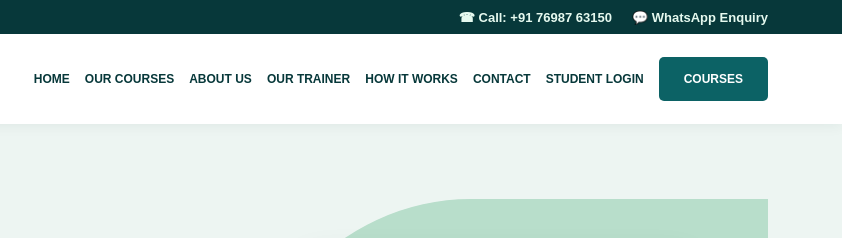
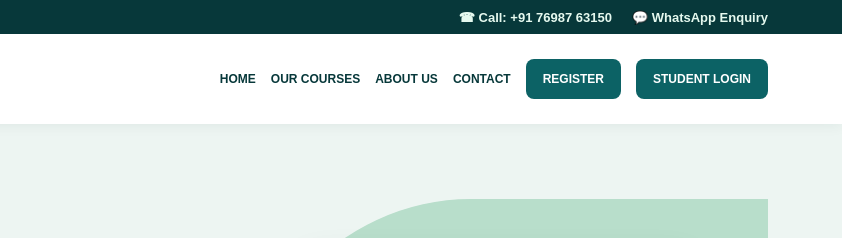
Before and after one commit to 7staraccountingacademy/7star-academy-website, a plain HTML site: page index.html in a window 1280 px wide. Shown: the top 238 px of the page, 438-1280 px from the left. Drawn offline with Linux system fonts and the light colour scheme.

Commit message:
Add files via upload

```diff
--- a/index.html
+++ b/index.html
@@ -434,6 +434,36 @@ body {
 .why-card .why-symbol {font-size:27px}
 @media(max-width:850px){.program-cards {grid-template-columns:1fr;max-width:620px;margin:auto}.why-grid {grid-template-columns:repeat(2,1fr)}}
 @media(max-width:550px){.program-section,.why-choose {padding:52px 0}.hero .academy-hero-title {font-size:clamp(33px,9vw,43px)}.why-grid {grid-template-columns:1fr}.program-card {padding:24px}.academy-hero-actions .btn {padding:14px 17px}}
+
+/* Final navigation: matching Register & Student Login actions */
+header .menu a.nav-action {
+  display:inline-flex;
+  align-items:center;
+  justify-content:center;
+  padding:13px 17px;
+  border-radius:8px;
+  background:#0c6265;
+  color:#fff;
+  font-weight:700;
+  font-size:12px;
+  white-space:nowrap;
+  transition:background .2s ease;
+}
+header .menu a.nav-action:hover,header .menu a.nav-action:focus-visible {background:#07494b;color:#fff}
+header .menu {gap:15px}
+/* Founder and Academy Vision now live within About Us */
+#about .trainer-section {margin-top:55px;border-top:1px solid #cfe4d9;background:transparent;padding:65px 0 0}
+@media (max-width:1050px) {
+  header .menu {display:none}
+  header .mobile-nav {display:block;margin-left:auto}
+  header .mobile-nav-panel {min-width:min(260px,calc(100vw - 36px))}
+  header .mobile-nav-panel .nav-action {
+    background:#0c6265;color:#fff;text-align:center;
+    margin-top:7px;padding:13px 15px;border-radius:8px;
+  }
+  header .mobile-nav-panel .nav-action:hover {background:#07494b}
+}
+@media(max-width:550px){#about .trainer-section {padding-top:45px;margin-top:35px}}
 </style>
 </head>
 <body>
@@ -455,11 +485,9 @@ body {
    <a href="#home">HOME</a>
    <a href="#programs">OUR COURSES</a>
    <a href="#about">ABOUT US</a>
-   <a href="#trainer">OUR TRAINER</a>
-   <a href="#how">HOW IT WORKS</a>
    <a href="#contact">CONTACT</a>
-   <a href="login.html">STUDENT LOGIN</a>
-   <a href="#programs" class="btn">COURSES</a>
+   <a href="register.html" class="btn nav-action">REGISTER</a>
+   <a href="login.html" class="btn nav-action">STUDENT LOGIN</a>
   </nav>
   <details class="mobile-nav" id="mobileNav">
    <summary>☰ MENU</summary>
@@ -467,10 +495,9 @@ body {
     <a href="#home">HOME</a>
     <a href="#programs">OUR COURSES</a>
     <a href="#about">ABOUT US</a>
-    <a href="#trainer">OUR TRAINER</a>
-    <a href="#how">HOW IT WORKS</a>
     <a href="#contact">CONTACT</a>
-    <a href="login.html">STUDENT LOGIN</a>
+    <a href="register.html" class="nav-action">REGISTER</a>
+    <a href="login.html" class="nav-action">STUDENT LOGIN</a>
    </nav>
   </details>
  </div>
@@ -705,11 +732,9 @@ body {
      <a class="btn" href="#contact">Contact Our Academy</a>
     </div>
    </div>
-  </section>
-
 
 <!-- PROFESSIONAL TRAINER & ACADEMY LEADERSHIP -->
-<section class="trainer-section" id="trainer" aria-labelledby="trainer-section-title">
+<div class="trainer-section" id="trainer" aria-labelledby="trainer-section-title">
  <div class="container">
   <div class="section-title">
    <div class="tag">MEET THE PEOPLE BEHIND 7 STAR</div>
@@ -782,8 +807,9 @@ body {
    </article>
   </div>
  </div>
+</div>
+<!-- END TRAINER & ACADEMY LEADERSHIP -->
 </section>
-<!-- END TRAINER & ACADEMY LEADERSHIP -->
 
  <section class="soft" id="how">
   <div class="container">
@@ -1019,9 +1045,8 @@ body {
   <a href="#home">Home</a>
   <a href="#programs">Our Courses</a>
   <a href="#about">About Us</a>
-  <a href="#trainer">Our Trainer</a>
-  <a href="#how">How It Works</a>
   <a href="#contact">Contact</a>
+  <a href="register.html">Register</a>
   <a href="login.html">Student Login</a>
  </div>
 
```
